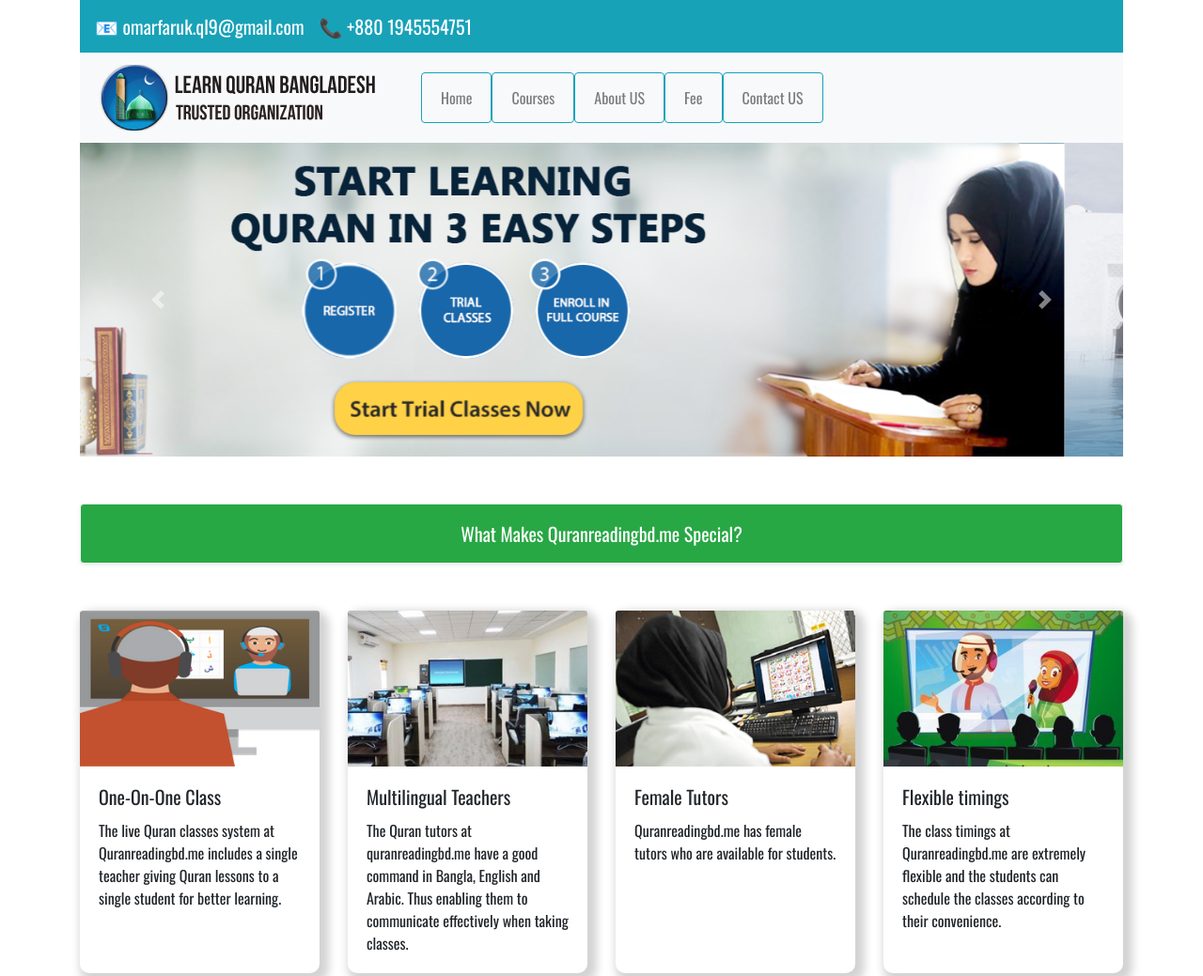
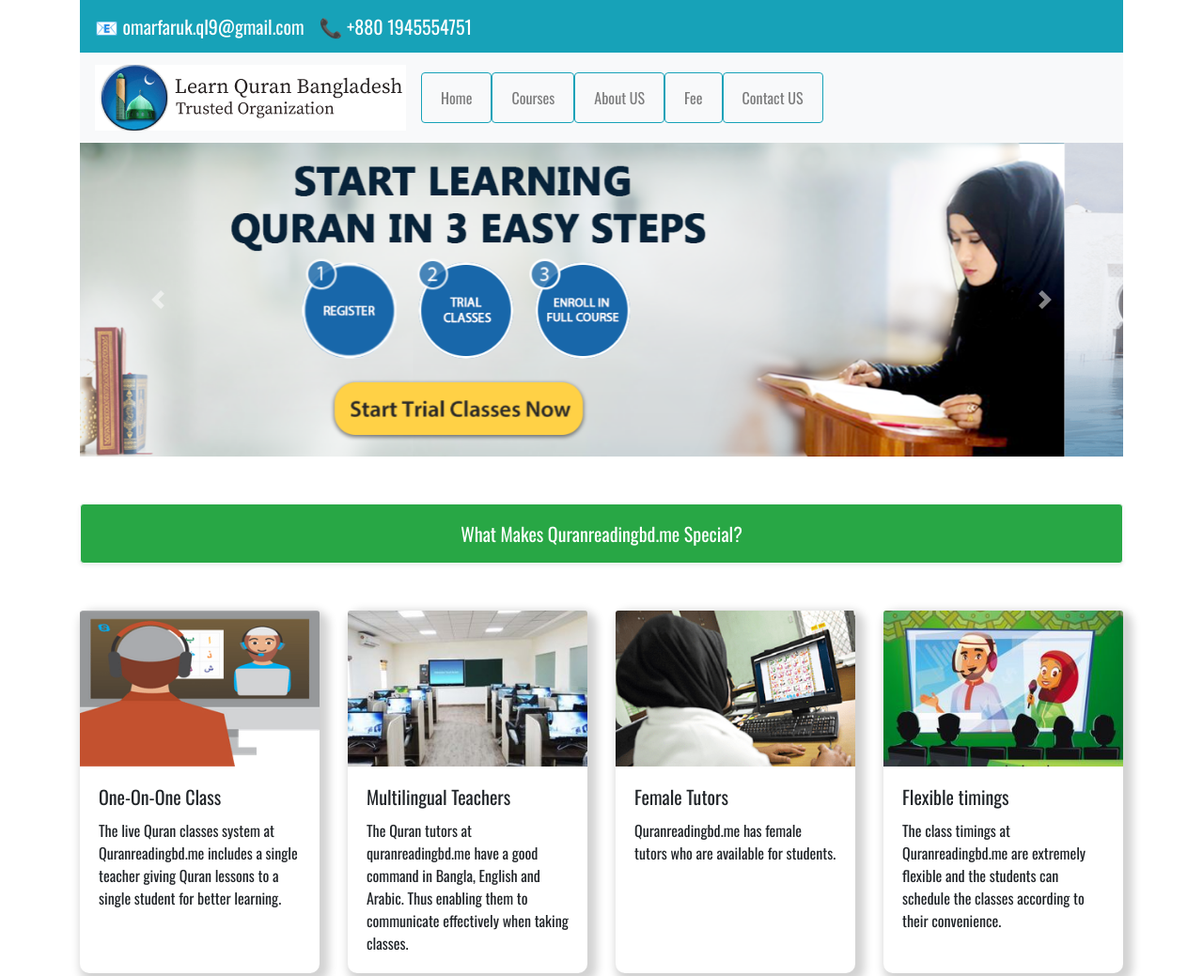
Before and after one commit to SUJON75/Quran-Reading, a plain HTML site: page index.html in a window 1280 px wide. Shown: the top 1039 px of the page at 94% size. Drawn offline with nearby package versions, Linux system fonts and the light colour scheme.

Commit message:
done 99%

```diff
--- a/index.html
+++ b/index.html
@@ -19,7 +19,7 @@
 
 <nav class="navbar navbar-expand-lg navbar-light bg-light">
   <a class="navbar-brand" href="#">
-    <img src="image/quranredingbd.png" alt=""></a>
+    <img src="image/QuranRedingLogo.png" alt=""></a>
       <button class="navbar-toggler" type="button" data-toggle="collapse" data-target="#navbarNav" aria-controls="navbarNav" aria-expanded="false" aria-label="Toggle navigation">
         <span class="navbar-toggler-icon"></span>
       </button>
```
Also changed, not shown: image/QuranReding1.png (added), image/QuranRedingLogo.png (added), image/quranredingbd.png (deleted).
